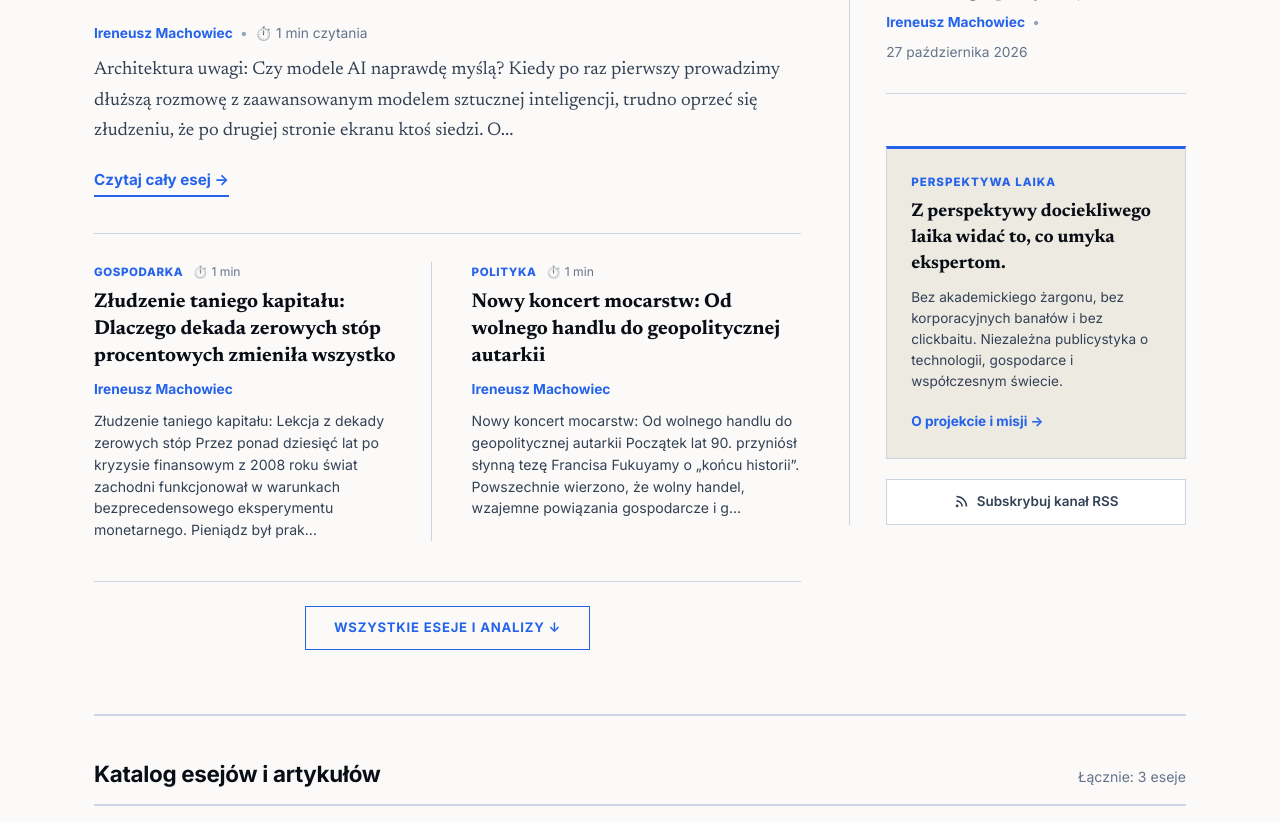
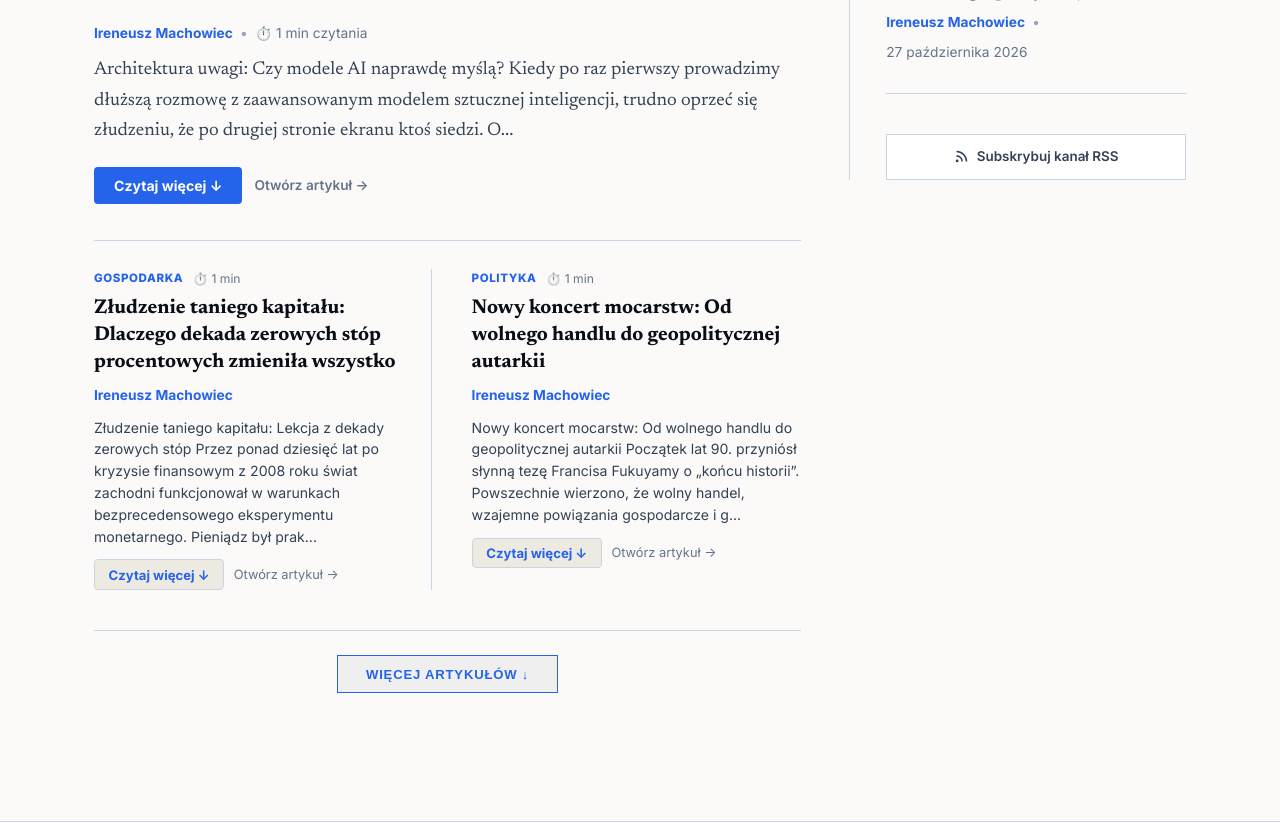
Before and after one commit to Ireneusz1991/blog-laika, a FastAPI app: page / in a window 1280 px wide. Shown: the part 825-1647 px from the top of the page. Run offline with FastAPI, Linux system fonts and the light colour scheme; data comes from the database, SQL or seed files in the repository; both versions use the stored data as it was after the commit.

Commit message:
feat: rozwijanie wpisow Czytaj wiecej, Wiecej artykulow, usuniecie sekcji O blogu i linku Kontakt z gory

```diff
--- a/config.py
+++ b/config.py
@@ -1,10 +1,10 @@
 import os
 
 BLOG_TITLE = "Blog Laika"
-BLOG_TAGLINE = "Technologia, Gospodarka, Polityka i inne eseje"
+BLOG_TAGLINE = "Technologia, Gospodarka, Polityka"
 BLOG_DESCRIPTION = "Niezależne spojrzenie dociekliwego laika na mechanizmy rządzące technologią, gospodarką i współczesną polityką."
 BLOG_AUTHOR = "Ireneusz Machowiec"
-BLOG_AUTHOR_BIO = "Autor Bloga Laika. Obserwator procesów technologicznych, rynkowych i geopolitycznych. Prowadzi niezależną publicystykę i analizy bez akademickiego żargonu."
+BLOG_AUTHOR_BIO = "Autor Bloga Laika. Obserwator procesów technologicznych, rynkowych i geopolitycznych. Prowadzi niezależną publicystykę bez akademickiego żargonu."
 BLOG_AUTHOR_NAME = "Ireneusz Machowiec"
 BLOG_AUTHOR_ADDRESS = "Żdżary 57, 21-400 Łuków"
 BLOG_AUTHOR_NIP = "8252128270"
@@ -14,7 +14,7 @@ CATEGORIES = [
     {"slug": "technologia", "name": "Technologia", "color": "#2563eb", "icon": "cpu", "desc": "Sztuczna inteligencja, cyfryzacja, przyszłość sieci i technologii"},
     {"slug": "gospodarka", "name": "Gospodarka", "color": "#059669", "icon": "trending-up", "desc": "Makroekonomia, rynki finansowe, energetyka i trendy globalne"},
     {"slug": "polityka", "name": "Polityka", "color": "#dc2626", "icon": "landmark", "desc": "Geopolityka, mechanizmy władzy, instytucje i przemiany społeczne"},
-    {"slug": "eseje", "name": "Inne eseje", "color": "#7c3aed", "icon": "book-open", "desc": "Filozofia codzienności, kultura, książki i refleksje o świecie"}
+    {"slug": "eseje", "name": "Inne publikacje", "color": "#7c3aed", "icon": "book-open", "desc": "Filozofia codzienności, kultura, książki i refleksje o świecie"}
 ]
 
 ADMIN_USERNAME = os.getenv("BLOG_ADMIN_USER", "admin")
--- a/static/css/style.css
+++ b/static/css/style.css
@@ -2183,3 +2183,149 @@ input:checked + .slider:before {
     justify-content: center;
   }
 }
+
+/* ========================================================
+   EXPANDABLE POSTS & TEASERS (Rozwijane wpisy i zajawki)
+   ======================================================== */
+.editorial-full-prose {
+  font-family: var(--font-serif);
+  font-size: 1.05rem;
+  line-height: 1.75;
+  color: var(--text-primary);
+  margin: 1.25rem 0;
+  padding: 1rem 0;
+  border-top: 1px dashed var(--border-color);
+  border-bottom: 1px dashed var(--border-color);
+  animation: fadeIn 0.25s ease-in-out;
+}
+
+.editorial-full-prose h1:first-child {
+  display: none !important;
+}
+
+.editorial-full-prose p {
+  margin-bottom: 1.25rem;
+}
+
+.editorial-full-prose h2 {
+  font-family: var(--font-sans);
+  font-size: 1.35rem;
+  font-weight: 700;
+  margin: 1.75rem 0 0.75rem 0;
+  color: var(--text-primary);
+  letter-spacing: -0.2px;
+}
+
+.editorial-full-prose h3 {
+  font-family: var(--font-sans);
+  font-size: 1.15rem;
+  font-weight: 600;
+  margin: 1.5rem 0 0.5rem 0;
+}
+
+.editorial-full-prose blockquote {
+  border-left: 3px solid var(--accent);
+  padding: 0.6rem 0 0.6rem 1.25rem;
+  margin: 1.25rem 0;
+  font-style: italic;
+  color: var(--text-secondary);
+  background: var(--bg-surface);
+  border-radius: 0 4px 4px 0;
+}
+
+.editorial-full-prose ul, .editorial-full-prose ol {
+  padding-left: 1.5rem;
+  margin-bottom: 1.25rem;
+}
+
+.editorial-full-prose li {
+  margin-bottom: 0.4rem;
+}
+
+.editorial-full-prose pre {
+  background: var(--code-bg);
+  padding: 1rem;
+  border-radius: 6px;
+  overflow-x: auto;
+  margin: 1.25rem 0;
+  border: 1px solid var(--border-color);
+}
+
+.editorial-full-prose code {
+  font-family: var(--font-mono);
+  font-size: 0.88em;
+  background: var(--code-bg);
+  padding: 0.15rem 0.35rem;
+  border-radius: 4px;
+}
+
+.editorial-sub-card .editorial-full-prose,
+.post-card .editorial-full-prose {
+  font-size: 0.95rem;
+  line-height: 1.65;
+  padding: 0.75rem 0;
+  margin: 0.85rem 0;
+}
+
+/* Expandable buttons */
+.btn-toggle-expand {
+  display: inline-flex;
+  align-items: center;
+  gap: 0.35rem;
+  border: none;
+  background: none;
+  cursor: pointer;
+  font-family: inherit;
+  transition: all 0.2s ease;
+}
+
+.btn-editorial-read.btn-toggle-expand {
+  background: var(--accent);
+  color: #fff !important;
+  padding: 0.6rem 1.25rem;
+  font-size: 0.88rem;
+  font-weight: 700;
+  border-radius: 4px;
+}
+.btn-editorial-read.btn-toggle-expand:hover {
+  background: var(--accent-hover);
+  transform: translateY(-1px);
+}
+
+.btn-sub-expand {
+  color: var(--accent);
+  background: var(--bg-surface);
+  border: 1.5px solid var(--border-color);
+  padding: 0.4rem 0.85rem;
+  font-size: 0.82rem;
+  font-weight: 700;
+  border-radius: 4px;
+}
+.btn-sub-expand:hover {
+  border-color: var(--accent);
+  color: var(--accent);
+  background: var(--bg-hover);
+}
+
+.btn-card-expand {
+  color: var(--accent);
+  background: var(--bg-surface);
+  border: 1px solid var(--border-color);
+  padding: 0.35rem 0.75rem;
+  font-size: 0.8rem;
+  font-weight: 700;
+  border-radius: 4px;
+}
+.btn-card-expand:hover {
+  border-color: var(--accent);
+  background: var(--bg-hover);
+}
+
+.expandable-catalog {
+  animation: fadeIn 0.3s ease-in-out;
+}
+
+@keyframes fadeIn {
+  from { opacity: 0; transform: translateY(-4px); }
+  to { opacity: 1; transform: translateY(0); }
+}
--- a/templates/base.html
+++ b/templates/base.html
@@ -79,13 +79,6 @@
             </svg>
             O blogu
           </a>
-          <a href="{{ base_url }}/kontakt">
-            <svg width="14" height="14" viewBox="0 0 24 24" fill="none" stroke="currentColor" stroke-width="2" style="opacity:0.75;">
-              <path d="M4 4h16c1.1 0 2 .9 2 2v12c0 1.1-.9 2-2 2H4c-1.1 0-2-.9-2-2V6c0-1.1.9-2 2-2z"></path>
-              <polyline points="22,6 12,13 2,6"></polyline>
-            </svg>
-            Kontakt
-          </a>
         </nav>
 
         <!-- Header Actions: Wyszukiwarka, Przełącznik motywu, Hamburger -->
@@ -97,7 +90,7 @@
                 <line x1="21" y1="21" x2="16.65" y2="16.65"></line>
               </svg>
             </span>
-            <input type="text" name="q" class="header-search-input" placeholder="Szukaj eseju..." value="{{ search_query or '' }}">
+            <input type="text" name="q" class="header-search-input" placeholder="Szukaj artykułu..." value="{{ search_query or '' }}">
           </form>
 
           <!-- Przełącznik motywu Jasny / Ciemny -->
@@ -194,7 +187,7 @@
           <p style="font-weight: 800; font-family: var(--font-serif); font-size: 1.25rem; color: var(--text-primary); margin-bottom: 0.35rem;">{{ blog_title }}</p>
           <p style="font-size: 0.85rem; max-width: 480px; color: var(--text-secondary); line-height: 1.5;">{{ blog_tagline }} — {{ blog_description }}</p>
           <p style="font-size: 0.8rem; margin-top: 0.6rem; color: var(--text-muted);">
-            &copy; {{ current_year }} Blog Laika. Niezależna publicystyka i eseje. Wszelkie prawa zastrzeżone.
+            &copy; {{ current_year }} Blog Laika. Niezależna publicystyka. Wszelkie prawa zastrzeżone.
           </p>
         </div>
 
@@ -267,8 +260,8 @@
 
       <div class="cookie-pref-item">
         <div class="cookie-pref-info">
-          <strong>Analityka i statystyki czytelnictwa</strong>
-          <p>Pozwalają autorowi analizować czytelność esejów i liczbę odsłon bez identyfikacji tożsamości czytelnika.</p>
+          <strong>Statystyki czytelnictwa</strong>
+          <p>Pozwalają autorowi sprawdzać czytelność publikacji i liczbę odsłon bez identyfikacji tożsamości czytelnika.</p>
         </div>
         <div class="cookie-pref-switch">
           <label class="switch-toggle" aria-label="Włącz/wyłącz analitykę">
--- a/templates/index.html
+++ b/templates/index.html
@@ -26,7 +26,7 @@
       </div>
 
       <!-- Lead Article -->
-      <article class="editorial-hero-article">
+      <article class="editorial-hero-article" id="post-lead-{{ lead_post.slug }}">
         <h1 class="editorial-hero-title">
           <a href="{{ base_url }}/post/{{ lead_post.slug }}">{{ lead_post.title }}</a>
         </h1>
@@ -46,13 +46,32 @@
             <span class="byline-read-time">⏱️ {{ lead_post.read_time }} min czytania</span>
           </div>
 
-          <p class="editorial-hero-excerpt">
+          <!-- Teaser / Zajawka -->
+          <p class="editorial-hero-excerpt excerpt-preview">
             {{ lead_post.summary }}
           </p>
 
-          <div class="editorial-hero-action">
-            <a href="{{ base_url }}/post/{{ lead_post.slug }}" class="btn-editorial-read">
-              Czytaj cały esej &rarr;
+          <!-- Rozwinięta treść wpisu -->
+          <div class="full-content" style="display: none;">
+            <div class="editorial-full-prose">
+              {{ lead_post.content_html|safe }}
+            </div>
+            <div style="margin: 1.25rem 0 1rem 0;">
+              <a href="{{ base_url }}/post/{{ lead_post.slug }}" style="font-size: 0.88rem; font-weight: 700; color: var(--accent); text-decoration: none;">
+                Przejdź do pełnej treści artykułu &rarr;
+              </a>
+            </div>
+          </div>
+
+          <div class="editorial-hero-action" style="display: flex; gap: 0.75rem; align-items: center; flex-wrap: wrap;">
+            <button type="button" class="btn-editorial-read btn-toggle-expand"
+                    onclick="togglePostExpand('post-lead-{{ lead_post.slug }}', this)"
+                    aria-expanded="false">
+              <span class="btn-label-expand">Czytaj więcej &darr;</span>
+              <span class="btn-label-collapse" style="display: none;">Zwiń artykuł &uarr;</span>
+            </button>
+            <a href="{{ base_url }}/post/{{ lead_post.slug }}" style="font-size: 0.85rem; color: var(--text-muted); text-decoration: none; font-weight: 600;">
+              Otwórz artykuł &rarr;
             </a>
           </div>
         </div>
@@ -62,11 +81,11 @@
       <!-- Thin Section Rule -->
       <hr class="editorial-section-rule">
 
-      <!-- 2-Column Subgrid of Articles (Directly beneath lead, like Kultura Liberalna) -->
+      <!-- 2-Column Subgrid (Directly beneath lead, like Kultura Liberalna) -->
       {% if sub_posts and sub_posts|length >= 1 %}
       <div class="editorial-subgrid-2col">
         {% for post in sub_posts %}
-        <article class="editorial-sub-card {% if loop.first %}sub-card-left{% else %}sub-card-right{% endif %}">
+        <article class="editorial-sub-card {% if loop.first %}sub-card-left{% else %}sub-card-right{% endif %}" id="post-sub-{{ post.slug }}">
           <div class="editorial-sub-meta">
             <a href="{{ base_url }}/kategoria/{{ post.category }}" class="editorial-cat-tag">
               {{ post.category_name }}
@@ -82,19 +101,45 @@
             <span class="byline-author-name">Ireneusz Machowiec</span>
           </div>
 
-          <p class="editorial-sub-excerpt">
+          <!-- Teaser / Zajawka -->
+          <p class="editorial-sub-excerpt excerpt-preview">
             {{ post.summary }}
           </p>
+
+          <!-- Rozwinięta treść wpisu -->
+          <div class="full-content" style="display: none;">
+            <div class="editorial-full-prose">
+              {{ post.content_html|safe }}
+            </div>
+            <div style="margin: 0.85rem 0 0.5rem 0;">
+              <a href="{{ base_url }}/post/{{ post.slug }}" style="font-size: 0.82rem; font-weight: 700; color: var(--accent); text-decoration: none;">
+                Przejdź do pełnej treści artykułu &rarr;
+              </a>
+            </div>
+          </div>
+
+          <div class="sub-card-actions" style="margin-top: 0.75rem; display: flex; gap: 0.6rem; align-items: center; flex-wrap: wrap;">
+            <button type="button" class="btn-sub-expand btn-toggle-expand"
+                    onclick="togglePostExpand('post-sub-{{ post.slug }}', this)"
+                    aria-expanded="false">
+              <span class="btn-label-expand">Czytaj więcej &darr;</span>
+              <span class="btn-label-collapse" style="display: none;">Zwiń artykuł &uarr;</span>
+            </button>
+            <a href="{{ base_url }}/post/{{ post.slug }}" style="font-size: 0.8rem; color: var(--text-muted); text-decoration: none;">
+              Otwórz artykuł &rarr;
+            </a>
+          </div>
         </article>
         {% endfor %}
       </div>
       {% endif %}
 
-      <!-- Outlined Button at Bottom of Left Column -->
+      <!-- Przycisk rozwijania sekcji z artykułami -->
       <div class="editorial-more-bar">
-        <a href="#katalog-publikacji" class="btn-editorial-outline">
-          Wszystkie eseje i analizy &darr;
-        </a>
+        <button id="btn-toggle-catalog" type="button" class="btn-editorial-outline" onclick="toggleCatalog(this)" aria-expanded="false">
+          <span class="catalog-btn-expand">Więcej artykułów &darr;</span>
+          <span class="catalog-btn-collapse" style="display: none;">Zwiń listę artykułów &uarr;</span>
+        </button>
       </div>
 
     </div>
@@ -142,20 +187,6 @@
         {% endfor %}
       </div>
 
-      <!-- Editorial Quote / Mission Box (Kultura Liberalna Style) -->
-      <div class="editorial-mission-card">
-        <div class="mission-card-badge">PERSPEKTYWA LAIKA</div>
-        <h3 class="mission-card-heading">
-          Z perspektywy dociekliwego laika widać to, co umyka ekspertom.
-        </h3>
-        <p class="mission-card-desc">
-          Bez akademickiego żargonu, bez korporacyjnych banałów i bez clickbaitu. Niezależna publicystyka o technologii, gospodarce i współczesnym świecie.
-        </p>
-        <a href="{{ base_url }}/o-blogu" class="mission-card-link">
-          O projekcie i misji &rarr;
-        </a>
-      </div>
-
       <!-- Quick RSS Subscription Card -->
       <div class="sidebar-rss-card">
         <a href="{{ base_url }}/rss.xml" target="_blank" rel="noopener" class="sidebar-rss-link">
@@ -173,50 +204,19 @@
   </div>
 
   <!-- ========================================================
-       SECTION 2: ALL ARTICLES CATALOG
+       SECTION 2: ALL ARTICLES CATALOG (Rozwijana sekcja z artykułami)
        ======================================================== -->
-  <div id="katalog-publikacji" class="editorial-catalog-section">
+  <div id="katalog-publikacji" class="editorial-catalog-section expandable-catalog" style="display: none;">
     <div class="section-header">
-      <h2 class="section-title">Katalog esejów i artykułów</h2>
+      <h2 class="section-title">Katalog artykułów</h2>
       <span class="section-count" style="font-size: 0.88rem; color: var(--text-muted);">
-        Łącznie: {{ (posts|length) + (1 if featured_post else 0) }} eseje
+        Łącznie: {{ posts|length }} artykuły
       </span>
     </div>
 
     <div class="posts-grid">
-      {% if featured_post %}
-      <article class="post-card">
-        {% if featured_post.cover_image %}
-        <a href="{{ base_url }}/post/{{ featured_post.slug }}">
-          <img src="{{ featured_post.cover_image }}" alt="{{ featured_post.title }}" class="post-card-thumb" loading="lazy">
-        </a>
-        {% endif %}
-        <div class="post-card-body">
-          <div class="post-meta">
-            <a href="{{ base_url }}/kategoria/{{ featured_post.category }}" class="post-category-tag">
-              {{ featured_post.category_name }}
-            </a>
-            <span>&bull;</span>
-            <span class="byline-author-name">Ireneusz Machowiec</span>
-            <span>&bull;</span>
-            <span>⏱️ {{ featured_post.read_time }} min</span>
-          </div>
-          <h3 class="post-card-title">
-            <a href="{{ base_url }}/post/{{ featured_post.slug }}">{{ featured_post.title }}</a>
-          </h3>
-          <p class="post-card-excerpt">{{ featured_post.summary }}</p>
-          <div class="post-card-footer">
-            <span>{{ featured_post.created_date }}</span>
-            <a href="{{ base_url }}/post/{{ featured_post.slug }}" style="text-decoration: none; font-weight: 700; color: var(--accent);">
-              Czytaj esej &rarr;
-            </a>
-          </div>
-        </div>
-      </article>
-      {% endif %}
-
       {% for post in posts %}
-      <article class="post-card">
+      <article class="post-card" id="post-card-{{ post.slug }}">
         {% if post.cover_image %}
         <a href="{{ base_url }}/post/{{ post.slug }}">
           <img src="{{ post.cover_image }}" alt="{{ post.title }}" class="post-card-thumb" loading="lazy">
@@ -235,12 +235,30 @@
           <h3 class="post-card-title">
             <a href="{{ base_url }}/post/{{ post.slug }}">{{ post.title }}</a>
           </h3>
-          <p class="post-card-excerpt">{{ post.summary }}</p>
+
+          <!-- Teaser / Zajawka -->
+          <p class="post-card-excerpt excerpt-preview">{{ post.summary }}</p>
+
+          <!-- Rozwinięta treść wpisu -->
+          <div class="full-content" style="display: none;">
+            <div class="editorial-full-prose">
+              {{ post.content_html|safe }}
+            </div>
+          </div>
+
           <div class="post-card-footer">
             <span>{{ post.created_date }}</span>
-            <a href="{{ base_url }}/post/{{ post.slug }}" style="text-decoration: none; font-weight: 700; color: var(--accent);">
-              Czytaj esej &rarr;
-            </a>
+            <div style="display: flex; gap: 0.6rem; align-items: center;">
+              <button type="button" class="btn-card-expand btn-toggle-expand"
+                      onclick="togglePostExpand('post-card-{{ post.slug }}', this)"
+                      aria-expanded="false">
+                <span class="btn-label-expand">Czytaj więcej &darr;</span>
+                <span class="btn-label-collapse" style="display: none;">Zwiń artykuł &uarr;</span>
+              </button>
+              <a href="{{ base_url }}/post/{{ post.slug }}" style="text-decoration: none; font-weight: 700; color: var(--accent); font-size: 0.85rem;">
+                Otwórz artykuł &rarr;
+              </a>
+            </div>
           </div>
         </div>
       </article>
@@ -248,5 +266,13 @@
     </div>
   </div>
 
+  <noscript>
+    <style>
+      .expandable-catalog { display: block !important; }
+      .btn-toggle-expand { display: none !important; }
+      #btn-toggle-catalog { display: none !important; }
+    </style>
+  </noscript>
+
 </div>
 {% endblock %}
```
Also changed, not shown: static/js/app.js (+64 -0 lines), blog.db.
